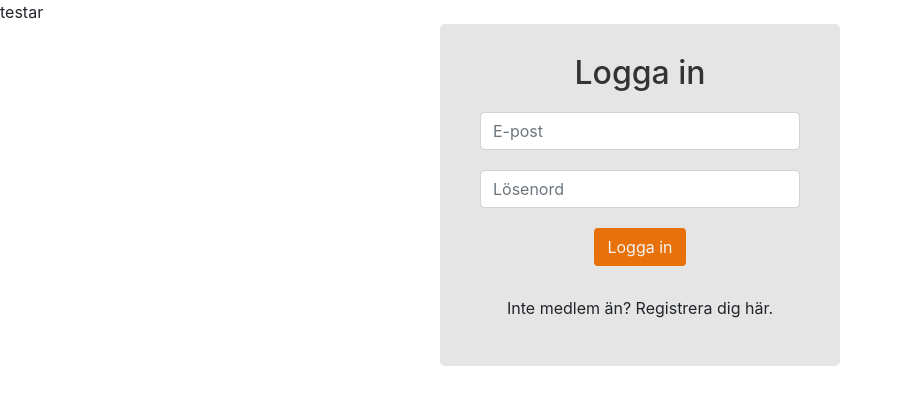
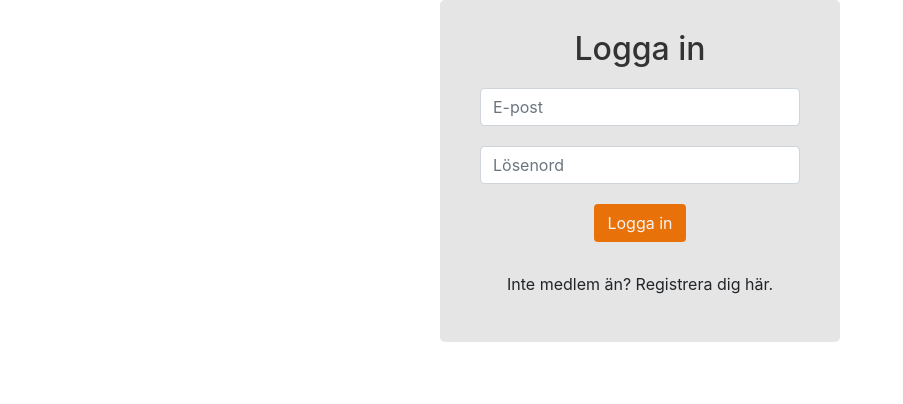
Before and after one commit to chris-mbg/FilmvisarnaAB, a React (Create React App) app: page / in a window 1280 px wide. Shown: the top 404 px of the page, without its empty margins (0-903 px from the left). Built offline with nearby package versions, Linux system fonts and the light colour scheme.

Commit message:
Ändrat tillbaka pga filer saknas vid dev pull

```diff
--- a/src/App.js
+++ b/src/App.js
@@ -1,9 +1,17 @@
+import { BrowserRouter, Route, Switch } from 'react-router-dom';
+// import HomePage from './pages/HomePage';
+// import MoviePage from './pages/MoviePage';
+// import OrderPage from './pages/OrderPage';
+// import RegistrationPage from './pages/RegistrationPage';
+// import ProfilePage from './pages/ProfilePage';
+// import UserContextProvider from './contexts/UserContext';
+// import MovieContextProvider from './contexts/MovieContext';
+// import './css/App.css';
 import LoginModal from './components/LoginModal';
 
 function App() {
   return (
     <div className='App'>
-      testar
       <LoginModal />
     </div>
   );
```
